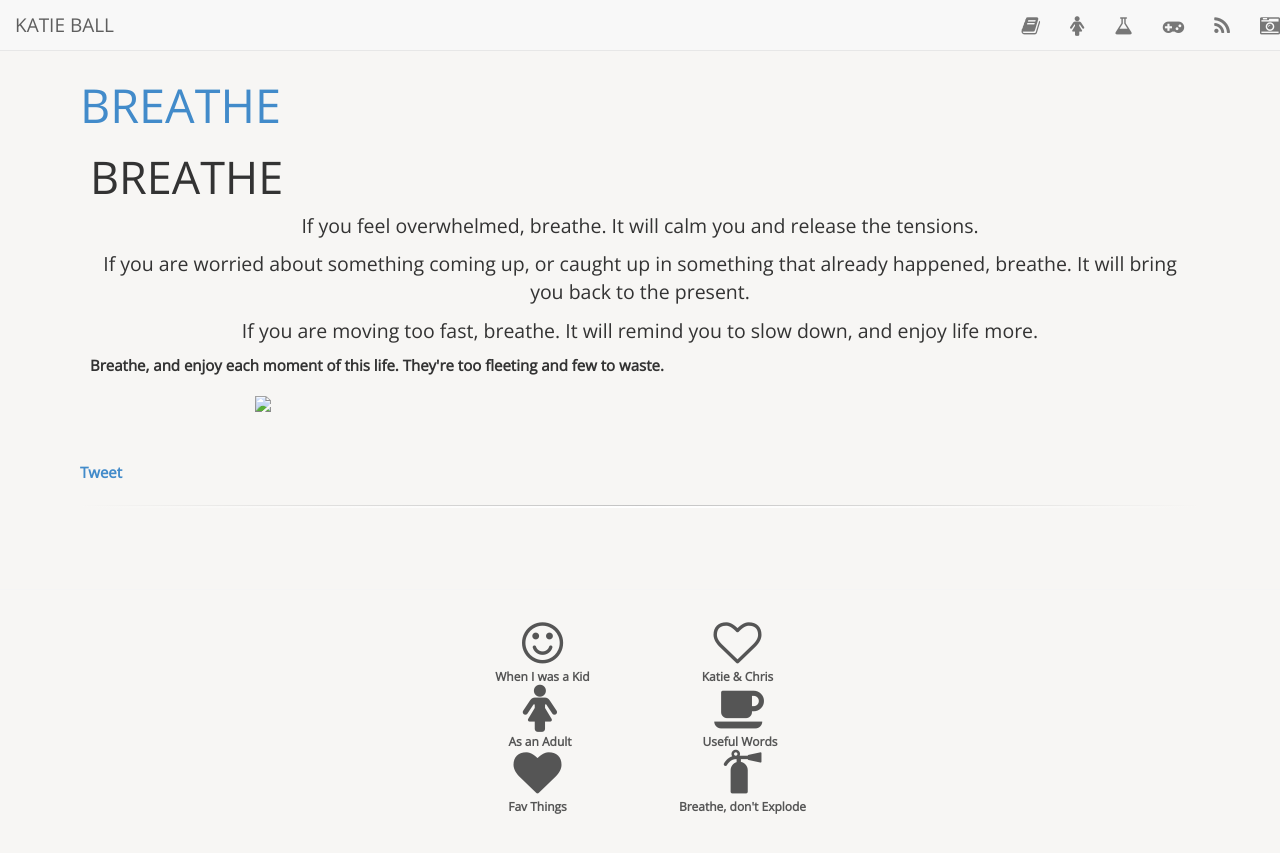
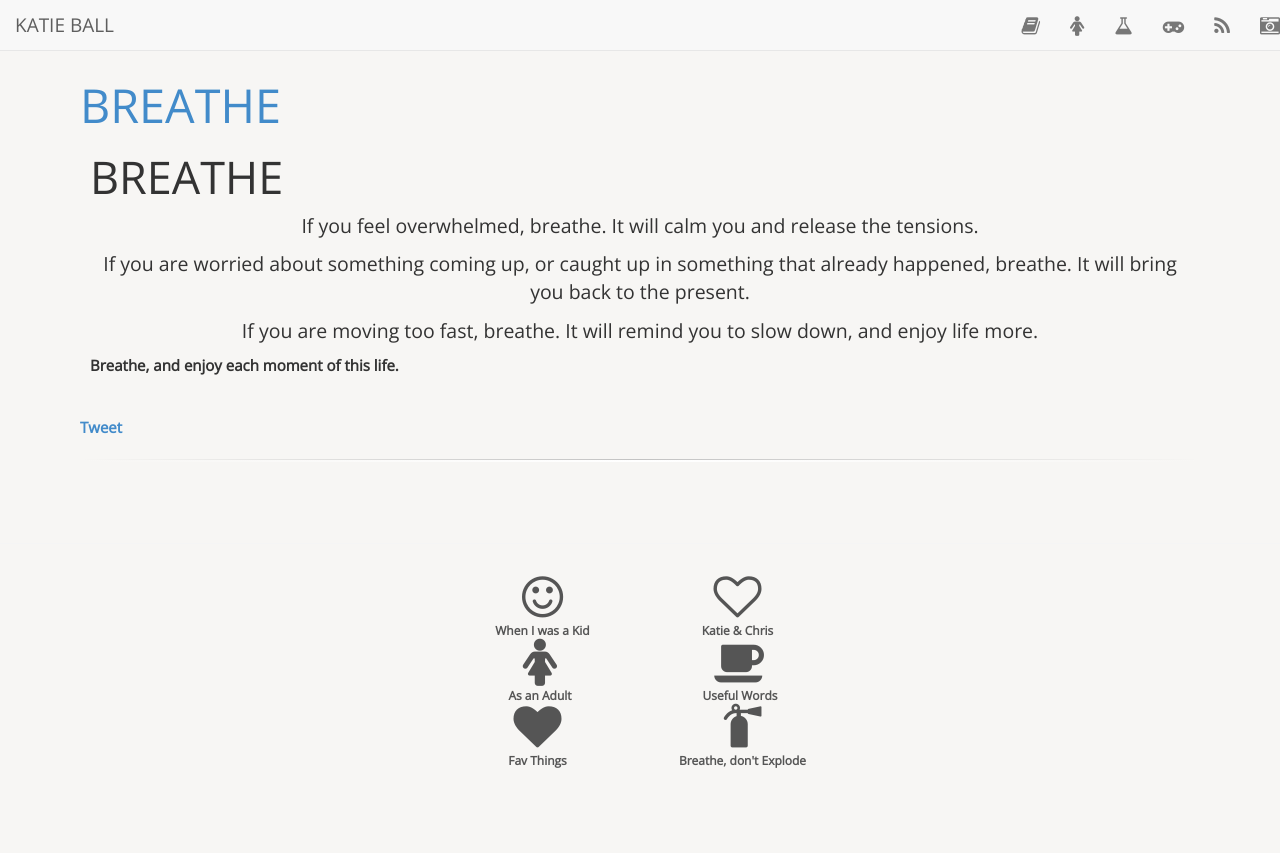
Before and after one commit to roachhd/roachhd.github.io, a Jekyll site: the page built from breathe/index.html, in a window 1280 px wide. Shown: the top 853 px of the page. Built offline with Jekyll 4.4.1, drawn with Linux system fonts in a browser that asks for light colours; nearby versions of some CDN libraries; Markdown is read by kramdown in place of the engine named in the settings; comment, search, counter and statistics services are not loaded.

Commit message:
Update index.html

```diff
--- a/breathe/index.html
+++ b/breathe/index.html
@@ -14,8 +14,6 @@ title: "Breathe"
 
     <p>If you are moving too fast, breathe. It will remind you to slow down, and enjoy life more.</p>
 
-    <b>Breathe, and enjoy each moment of this life. They're too fleeting and few to waste.</p>
-
-    <img src="#" class="noclip" style="display: block;margin-left: auto;margin-right: auto;" />
+    <b>Breathe, and enjoy each moment of this life.</p>
 
 </section>
```
